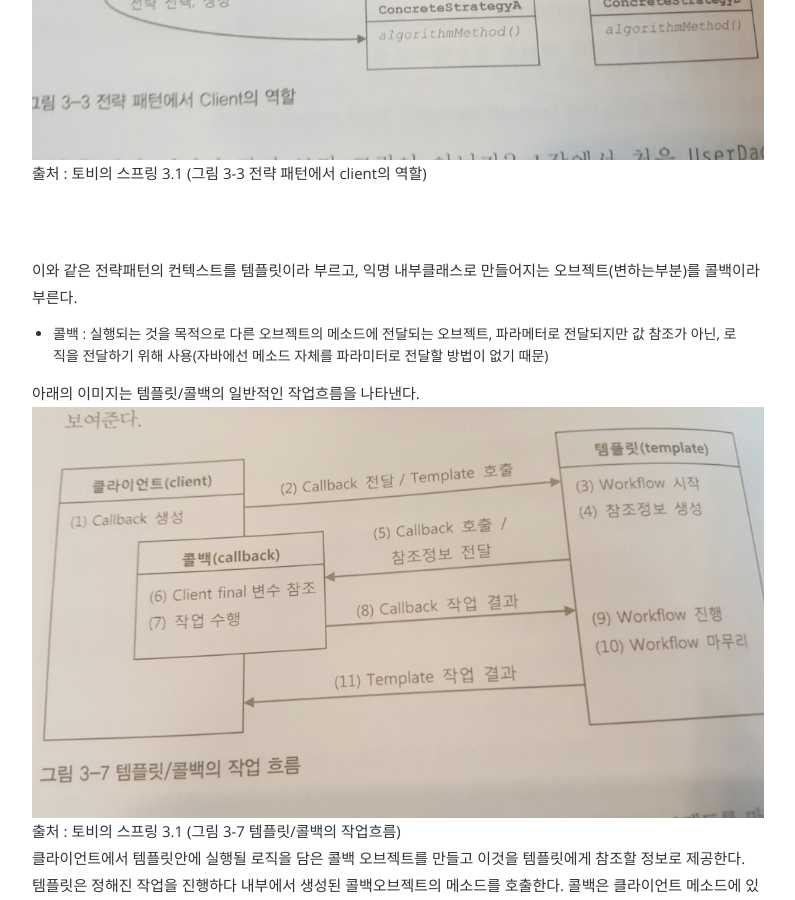
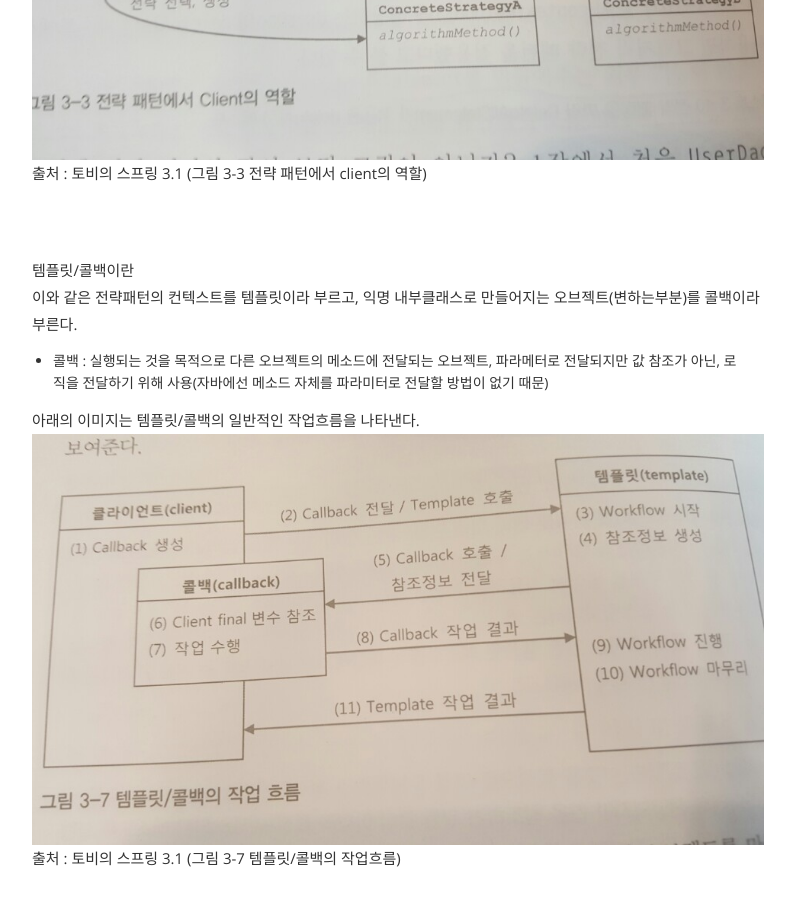
Before and after one commit to tinybread/tinybread.github.com, a Jekyll site: the page built from _posts/2016-2-22-Template Callback_on_DesignPattern.md, in a window 1280 px wide and 900 px high, scrolled down 801 px. Shown: the whole window, without its empty margins (242-1037 px from the left). Built offline with Jekyll 4.4.1, drawn with Linux system fonts in a browser that asks for light colours.

Commit message:
no message

```diff
--- a/_posts/2016-2-22-Template Callback_on_DesignPattern.md
+++ b/_posts/2016-2-22-Template Callback_on_DesignPattern.md
@@ -28,13 +28,14 @@ File, DB를 활용하여 IO작업을 하다보면 (mybatis와 같은 sql 맵퍼
 출처 : 토비의 스프링 3.1 (그림 3-3 전략 패턴에서 client의 역할)
 
 <br><br>
+템플릿/콜백이란
 이와 같은 전략패턴의 컨텍스트를 템플릿이라 부르고, 익명 내부클래스로 만들어지는 오브젝트(변하는부분)를 콜백이라 부른다.<br>
 
 *  콜백 : 실행되는 것을 목적으로 다른 오브젝트의 메소드에 전달되는 오브젝트, 파라메터로 전달되지만 값 참조가 아닌, 로직을 전달하기 위해 사용(자바에선 메소드 자체를 파라미터로 전달할 방법이 없기 때문)
 
 아래의 이미지는 템플릿/콜백의 일반적인 작업흐름을 나타낸다.
 <img src="/assets/themes/Snail/img/DesignPattern/TemplateCallback/templateCallback.jpg" alt="">
-출처 : 토비의 스프링 3.1 (그림 3-7 템플릿/콜백의 작업흐름)<br>
+출처 : 토비의 스프링 3.1 (그림 3-7 템플릿/콜백의 작업흐름)<br><br>
 클라이언트에서 템플릿안에 실행될 로직을 담은 콜백 오브젝트를 만들고 이것을 템플릿에게 참조할 정보로 제공한다.<br>
 템플릿은 정해진 작업을 진행하다 내부에서 생성된 콜백오브젝트의 메소드를 호출한다. 콜백은 클라이언트 메소드에 있는 정보와 템플릿에 제공한 정보를 이용하여 작업을 수행후 템플릿에게 결과를 돌려준다.<br>
 템플릿은 콜백이 돌려준 값을 활용해 작업을 수행후 결과를 클라이언트에 전달해 준다.<br><br>
```
